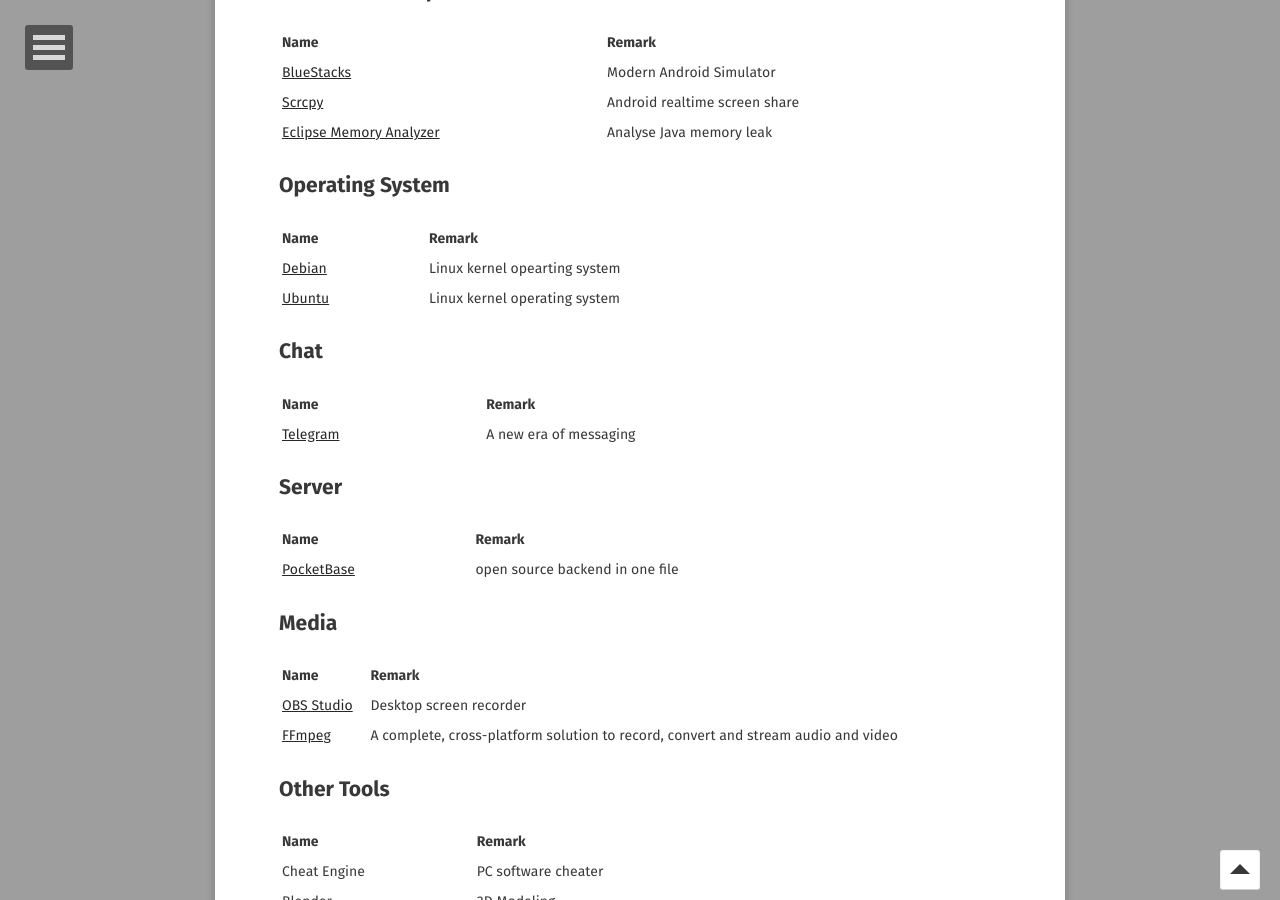
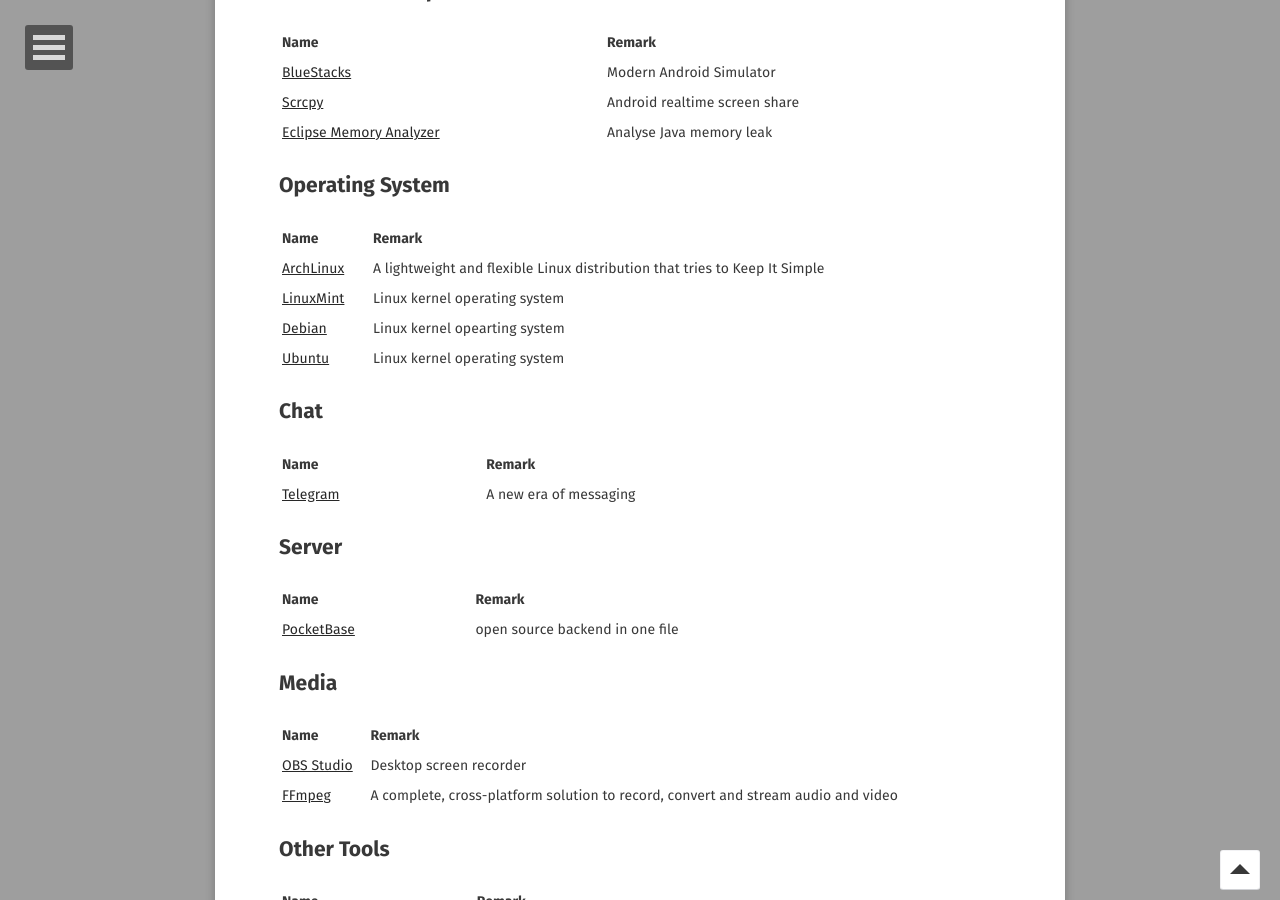
Before and after one commit to o7878x/o7878x.github.io, a Jekyll site: the page built from _posts/2024-07-07-wonderful-softwares.md, in a window 1280 px wide and 900 px high, scrolled down 3872 px. Built offline with Jekyll 4.4.1, drawn with Linux system fonts in a browser that asks for light colours; some web fonts are replaced; comment, search, counter and statistics services are not loaded.

Commit message:
feature:add archLinux and LinuxMint websites

```diff
--- a/_posts/2024-07-07-wonderful-softwares.md
+++ b/_posts/2024-07-07-wonderful-softwares.md
@@ -151,6 +151,8 @@
 
 | Name | Remark |
 | --- | --- |
+| [ArchLinux](https://archlinux.org/) | A lightweight and flexible Linux distribution that tries to Keep It Simple |
+| [LinuxMint](https://linuxmint.com/) | Linux kernel operating system |
 | [Debian](https://www.debian.org/) | Linux kernel opearting system |
 | [Ubuntu](https://ubuntu.com/) | Linux kernel operating system |
 
```
